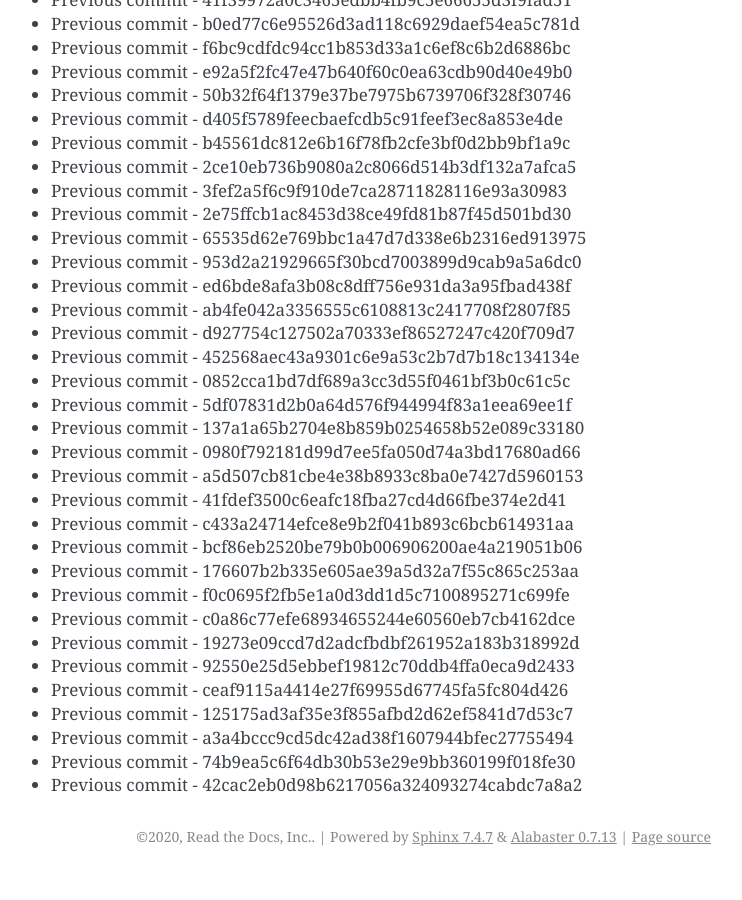
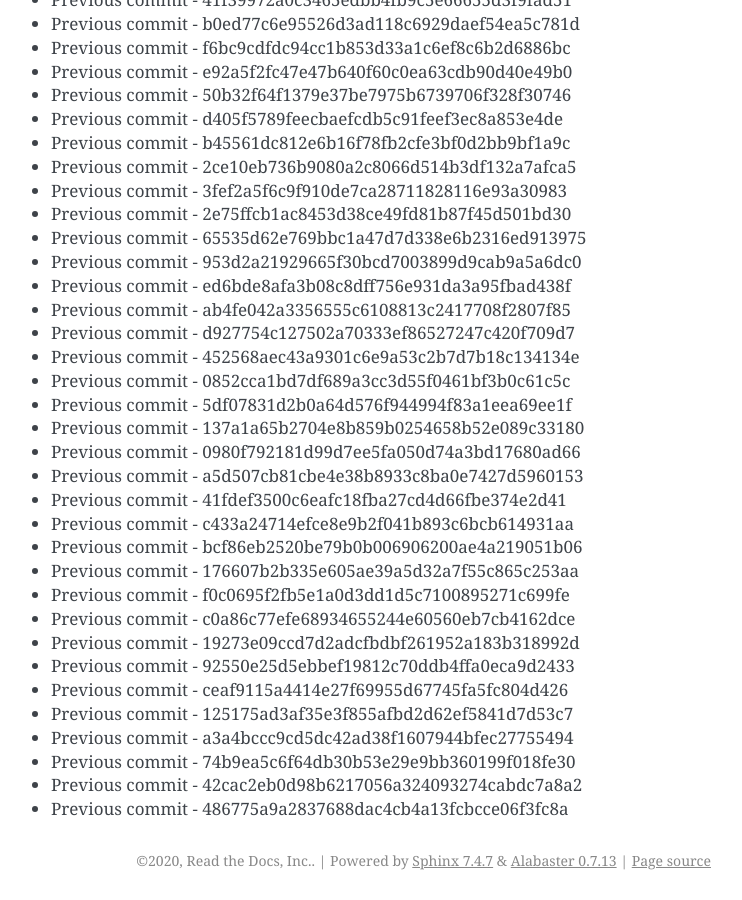
Before and after one commit to readthedocs/rtd-git-stresstest, a Sphinx documentation site: the page built from docs/updates.rst, in a window 1280 px wide and 900 px high, scrolled down 21906 px. Shown: the whole window, without its empty margins (399-1141 px from the left). Built offline with Sphinx 7.4.7, drawn with Linux system fonts in a browser that asks for light colours; before the commit the page ends 22782 px from its top, so only the background shows below that.

Commit message:
Generating commit from previous: 486775a9a2837688dac4cb4a13fcbcce06f3fc8a

```diff
--- a/docs/updates.rst
+++ b/docs/updates.rst
@@ -952,3 +952,4 @@ It can be tested for any performance characteristics.
 * Previous commit - a3a4bccc9cd5dc42ad38f1607944bfec27755494
 * Previous commit - 74b9ea5c6f64db30b53e29e9bb360199f018fe30
 * Previous commit - 42cac2eb0d98b6217056a324093274cabdc7a8a2
+* Previous commit - 486775a9a2837688dac4cb4a13fcbcce06f3fc8a
```
